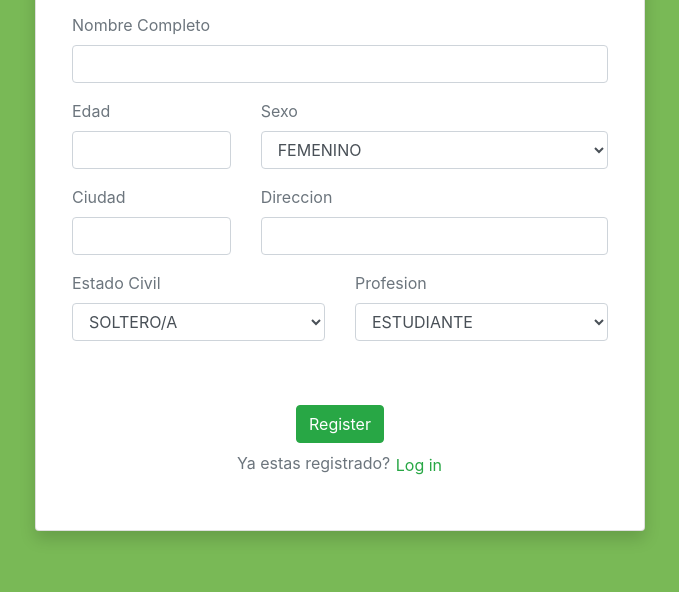
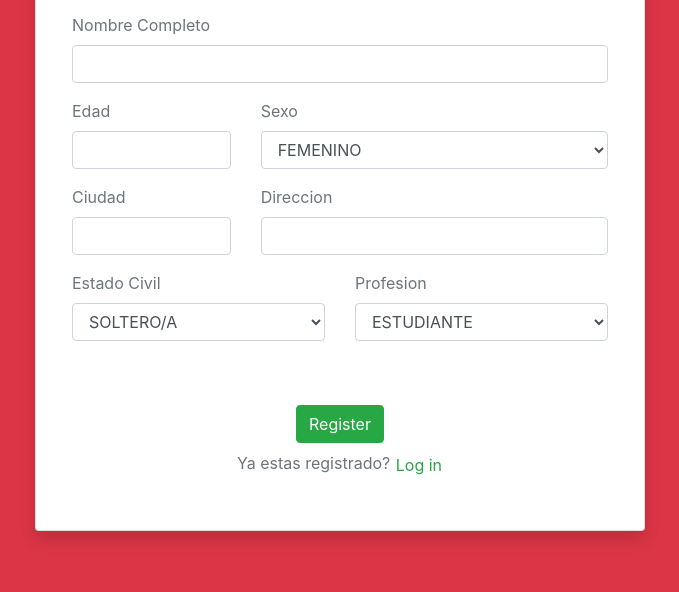
Before and after one commit to Mateo-RH/Final-Telematica, a website: page public/register.html in a window 1280 px wide. Shown: the part 208-800 px from the top of the page, without its empty margins (300-979 px from the left). Drawn offline with nearby package versions, Linux system fonts and the light colour scheme.

Commit message:
Cambio de color front

```diff
--- a/public/css/style.css
+++ b/public/css/style.css
@@ -74,7 +74,7 @@
   color: #ef3b3a;
 }
 body {
-  background: #76b852; /* fallback for old browsers */
+  background: #dc3545; /* fallback for old browsers */
   background: -webkit-linear-gradient(right, #76b852, #8dc26f);
   background: -moz-linear-gradient(right, #76b852, #8dc26f);
   background: -o-linear-gradient(right, #76b852, #8dc26f);
--- a/public/register.html
+++ b/public/register.html
@@ -12,7 +12,7 @@
       crossorigin="anonymous"
     />
   </head>
-  <body style="background-color: #79b956;">
+  <body style="background-color: #dc3545;">
     <div class="container mt-5 w-50">
       <div class="card text-center shadow p-3 mb-5 bg-white">
         <div class="card-body">
```
Also changed, not shown: public/opinion.html (+1 -1 lines), public/product.html (+1 -1 lines).
